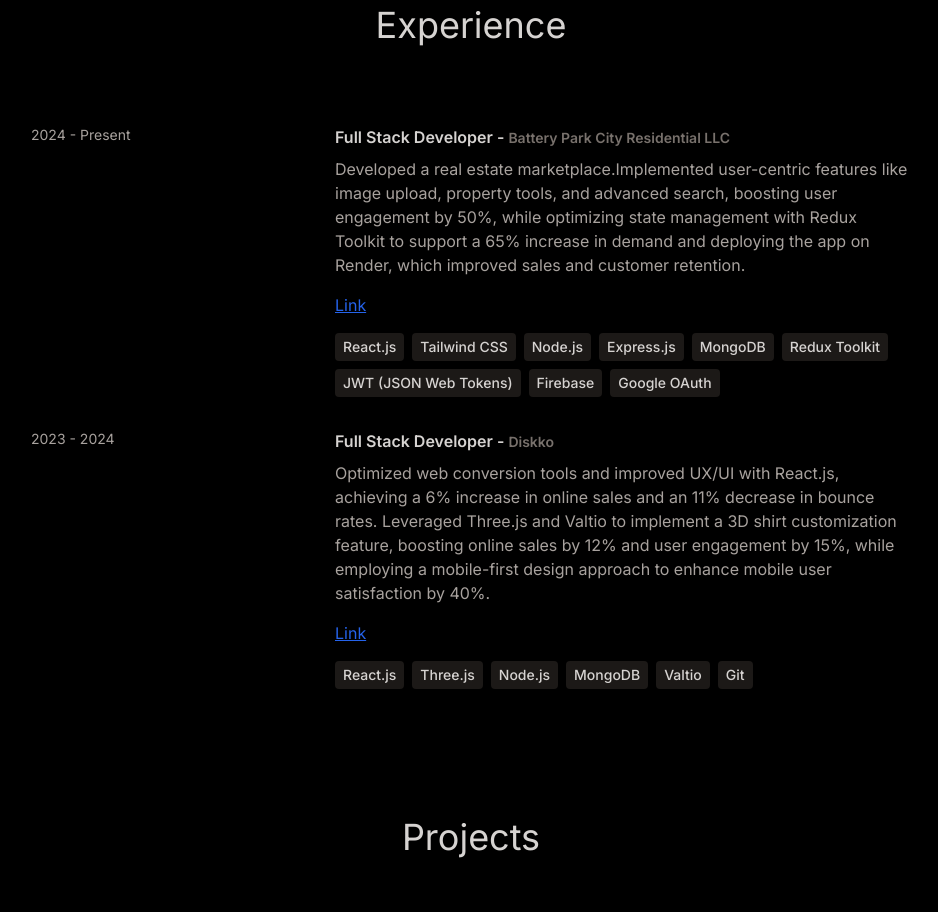
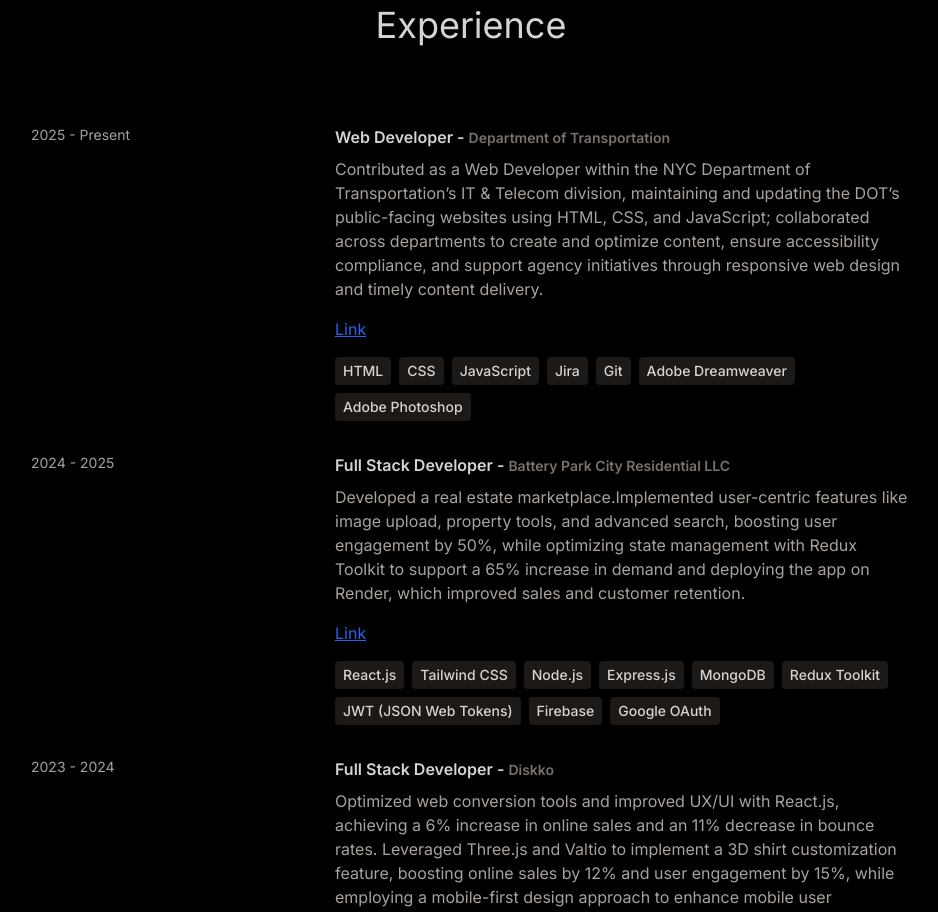
Before and after one commit to freddycmh/freddy-cmh, a React (Vite) app: page / in a window 1280 px wide. Shown: the part 1380-2292 px from the top of the page, without its empty margins (169-1107 px from the left). Built offline with nearby package versions, Linux system fonts and the light colour scheme; a web font is replaced by a local one.

Commit message:
Added DOT

```diff
--- a/src/constants/index.js
+++ b/src/constants/index.js
@@ -10,7 +10,23 @@ export const ABOUT_TEXT = `I am a dedicated and versatile full stack developer w
 
 export const EXPERIENCES = [
   {
-    year: "2024 - Present",
+    year: "2025 - Present",
+    role: "Web Developer",
+    company: "Department of Transportation",
+    description: `Contributed as a Web Developer within the NYC Department of Transportation’s IT & Telecom division, maintaining and updating the DOT’s public-facing websites using HTML, CSS, and JavaScript; collaborated across departments to create and optimize content, ensure accessibility compliance, and support agency initiatives through responsive web design and timely content delivery.`,
+    url: "https://www.nyc.gov/html/dot/html/home/home.shtml",
+    technologies: [
+      "HTML",
+      "CSS",
+      "JavaScript",
+      "Jira",
+      "Git",
+      "Adobe Dreamweaver",
+      "Adobe Photoshop"
+    ],
+  },
+  {
+    year: "2024 - 2025",
     role: "Full Stack Developer",
     company: "Battery Park City Residential LLC",
     description: `Developed a real estate marketplace.Implemented user-centric features like image upload, property tools, and advanced search, boosting user engagement by 50%, while optimizing state management with Redux Toolkit to support a 65% increase in demand and deploying the app on Render, which improved sales and customer retention.`,
```
